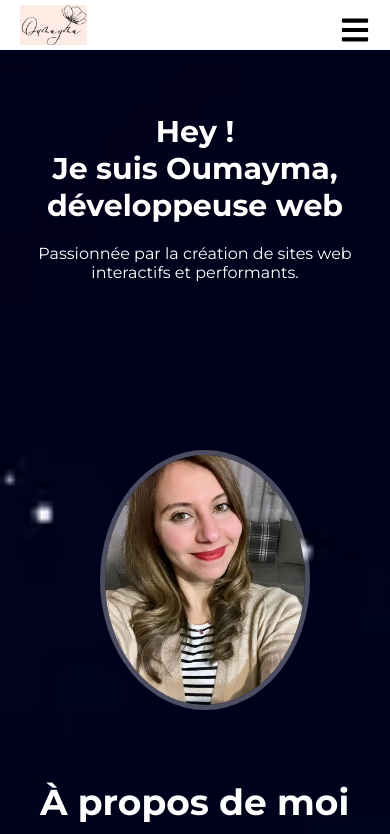
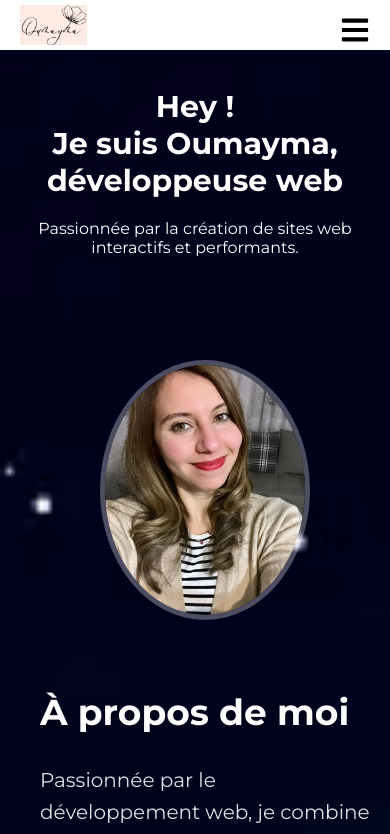
Before and after one commit to Oumayma-Hani-Bhouri/Projet-8_Portfolio, a React (Create React App) app: page / in a window 390 px wide. Shown: the top 834 px of the page. Built offline with nearby package versions, Linux system fonts and the light colour scheme.

Commit message:
modify margin title

```diff
--- a/src/components/Presentation/Presentation.scss
+++ b/src/components/Presentation/Presentation.scss
@@ -5,6 +5,10 @@
   margin-bottom: 40px;
   margin-top: 40px;
 
+  @media (max-width: 768px) {
+    padding-top: 20px;
+    margin-top: 20px;
+  }
   .presentation-content {
     display: flex;
     align-items: center;
@@ -71,6 +75,7 @@
       align-items: center;
       text-align: center;
       margin-left: 20px;
+      margin-top: 20px;
 
       .profile-picture {
         margin-bottom: 20px;
--- a/src/components/Title/Title.scss
+++ b/src/components/Title/Title.scss
@@ -41,6 +41,8 @@
   @media (max-width: 1024px) {
     justify-content: center;
     align-items: center;
+    margin-bottom: 20px;
+    height: 300px;
 
     .text-content {
       max-width: 100%;
@@ -58,6 +60,8 @@
 
   @media (max-width: 768px) {
     height: 300px;
+    margin-bottom: 20px;
+    height: 250px;
 
     .text-content {
       max-width: 100%;
```
